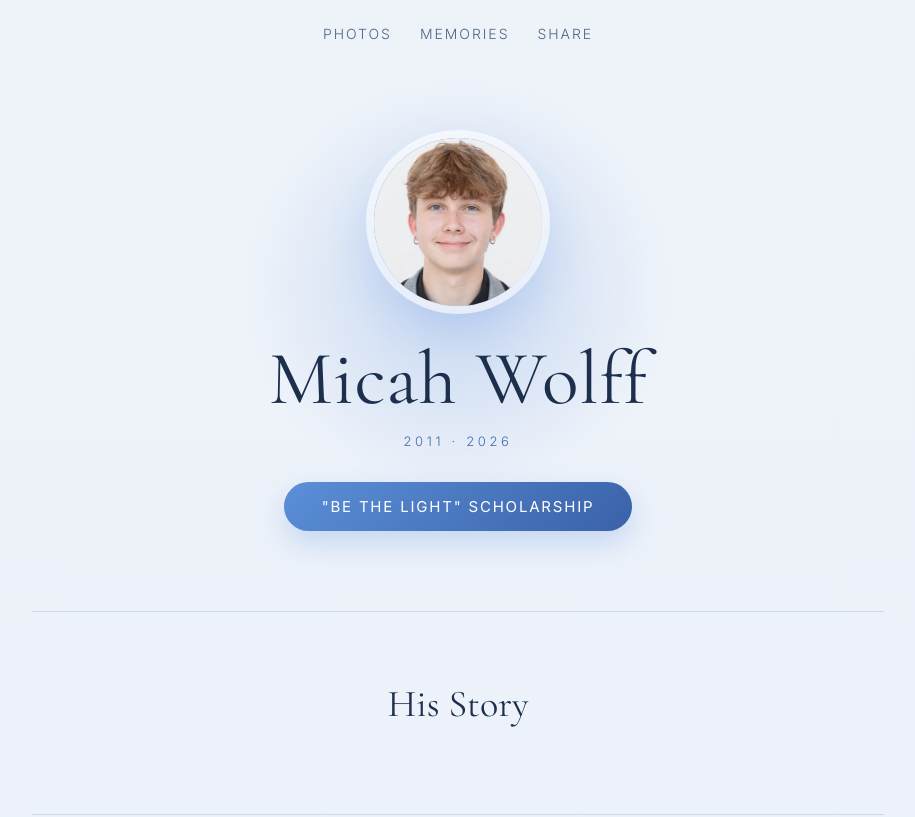
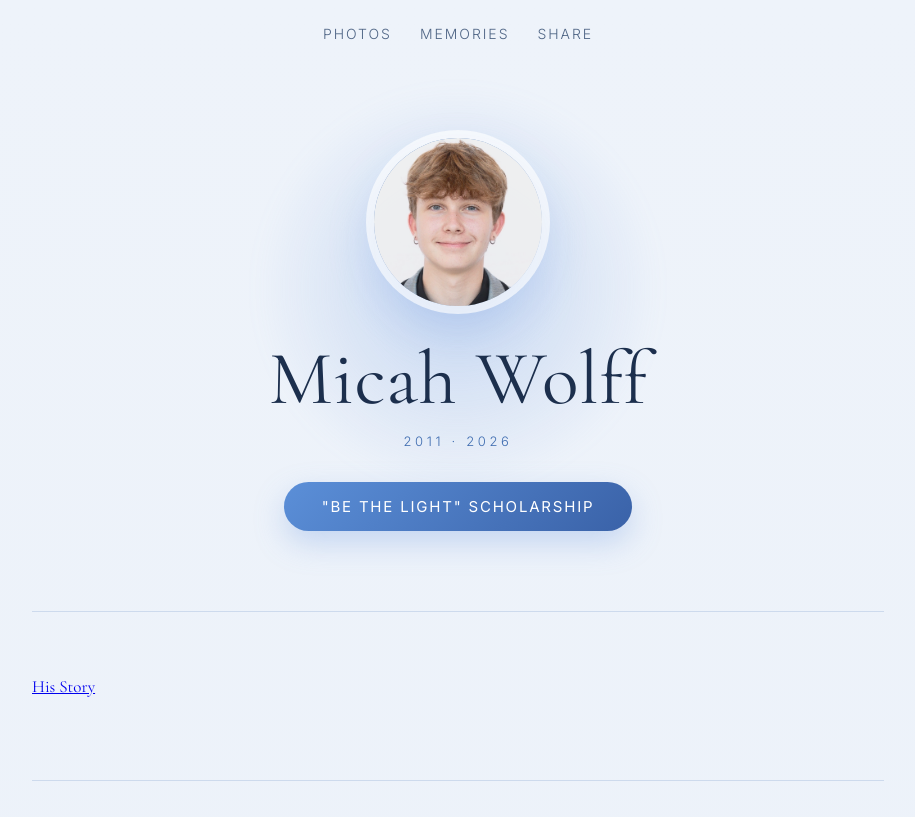
Before and after one commit to nolanjwolff/llmw, a plain HTML site: page index.html in a window 1280 px wide. Shown: the top 817 px of the page, without its empty margins (182-1097 px from the left). Drawn offline with nearby package versions, Linux system fonts and the light colour scheme.

```diff
--- a/index.html
+++ b/index.html
@@ -87,7 +87,7 @@ height="0" width="0" style="display:none;visibility:hidden"></iframe></noscript>
   </header>
 
   <section class="about" id="about">
-    <h2 class="serif">His Story</h2>
+    <a class="serif" href="https://www.simplicityfuneralandcremationcare.com/obituaries/Micah-Roman-Wolff?obId=50080071&utm_source=copy+url&utm_medium=referral&utm_campaign=obituary-share&utm_content=copy+url" target="_blank" rel="noopener">His Story</a>
     <p class="sub"></p>
     <p id="story"></p>
   </section>
```
Also changed, not shown: 1 other file.
